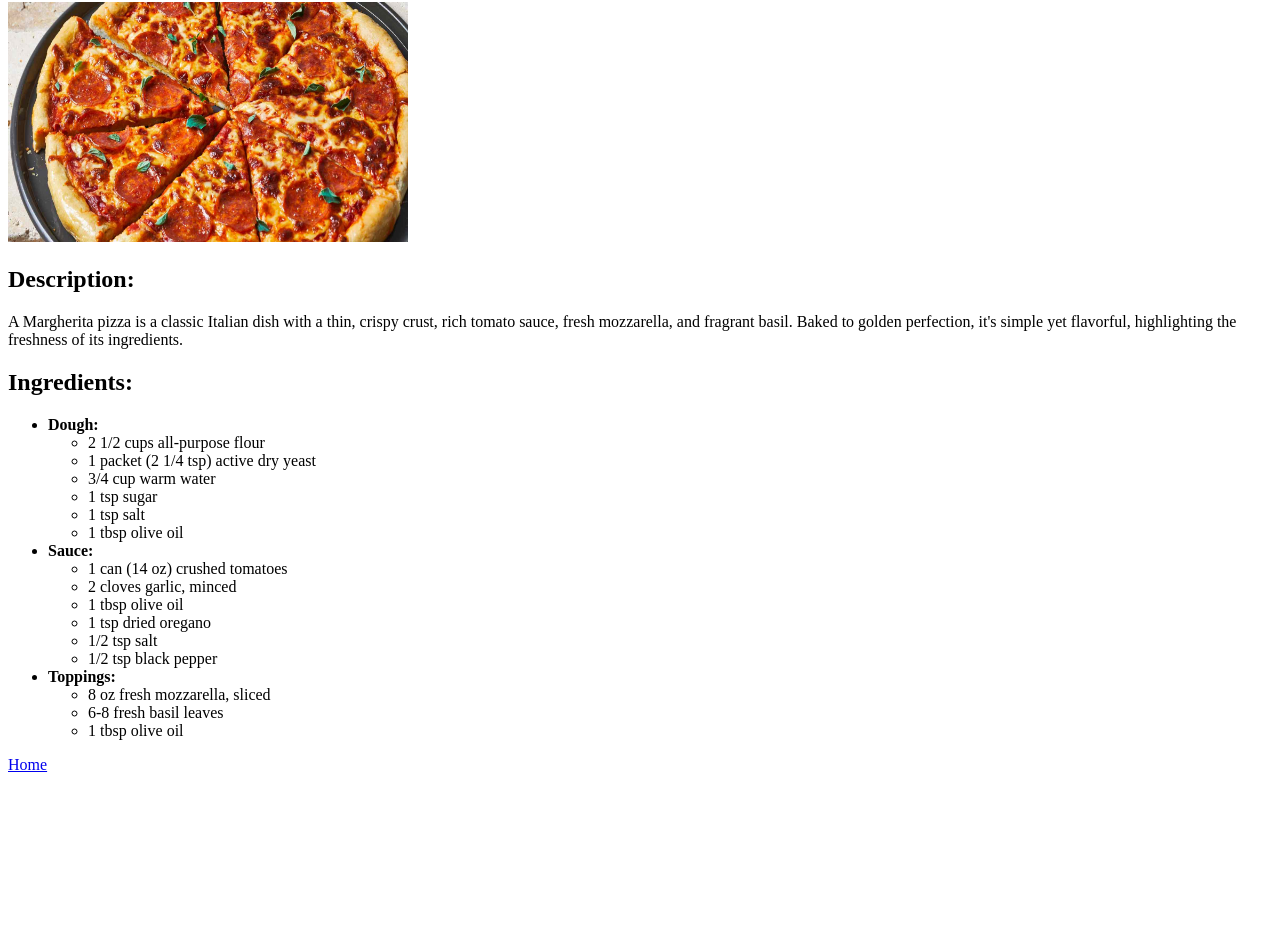
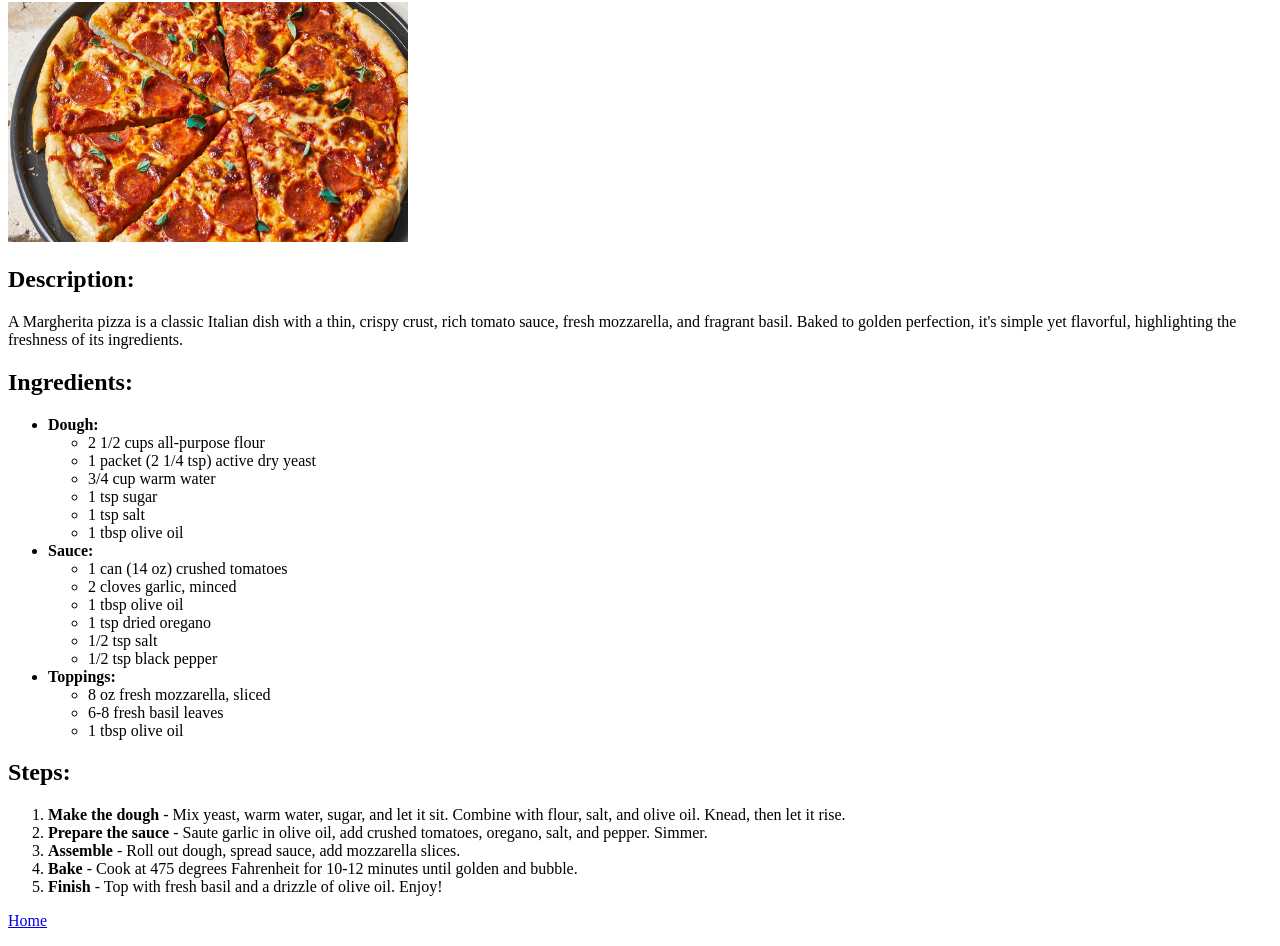
Before and after one commit to LowNote-gd/odin-recipes, a plain HTML site: page recipes/pizza.html in a window 1280 px wide. Shown: the part 78-1024 px from the top of the page. Before the commit the page ends 868 px from the top, so only its background shows below. Drawn offline with Linux system fonts and the light colour scheme.

Commit message:
Added pizza instructions

```diff
--- a/recipes/pizza.html
+++ b/recipes/pizza.html
@@ -46,6 +46,18 @@
             </ul>
         </ul>
 
+        <h2>Steps:</h2>
+
+        <ol>
+            <li><strong>Make the dough</strong> - Mix yeast, warm water, sugar, and let it sit.
+                Combine with flour, salt, and olive oil. Knead, then let it rise.</li>
+            <li><strong>Prepare the sauce</strong> - Saute garlic in olive oil, add crushed tomatoes,
+                oregano, salt, and pepper. Simmer.</li>
+            <li><strong>Assemble</strong> - Roll out dough, spread sauce, add mozzarella slices.</li>
+            <li><strong>Bake</strong> - Cook at 475 degrees Fahrenheit for 10-12 minutes until golden and bubble.</li>
+            <li><strong>Finish</strong> - Top with fresh basil and a drizzle of olive oil. Enjoy!</li>
+        </ol>
+
         <p><a href="../index.html">Home</a></p>
     </body>
 </html>
```
